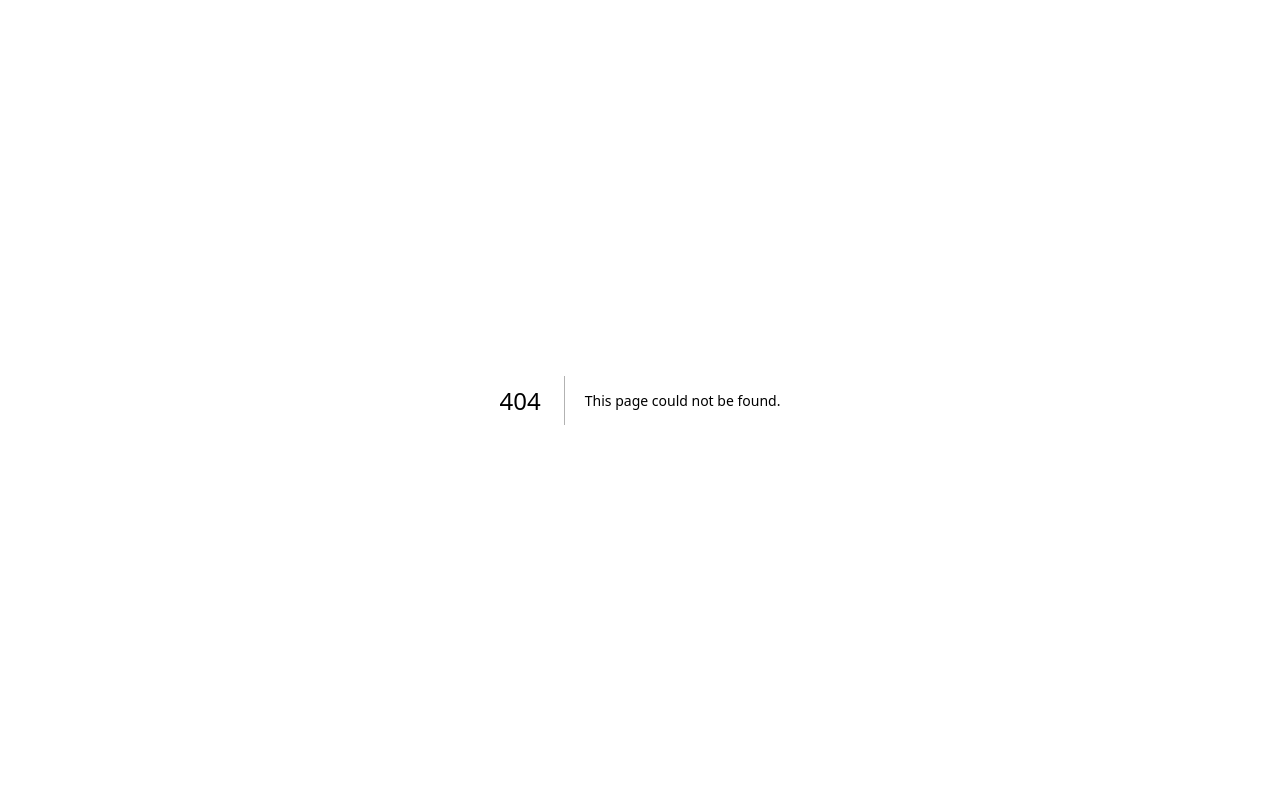
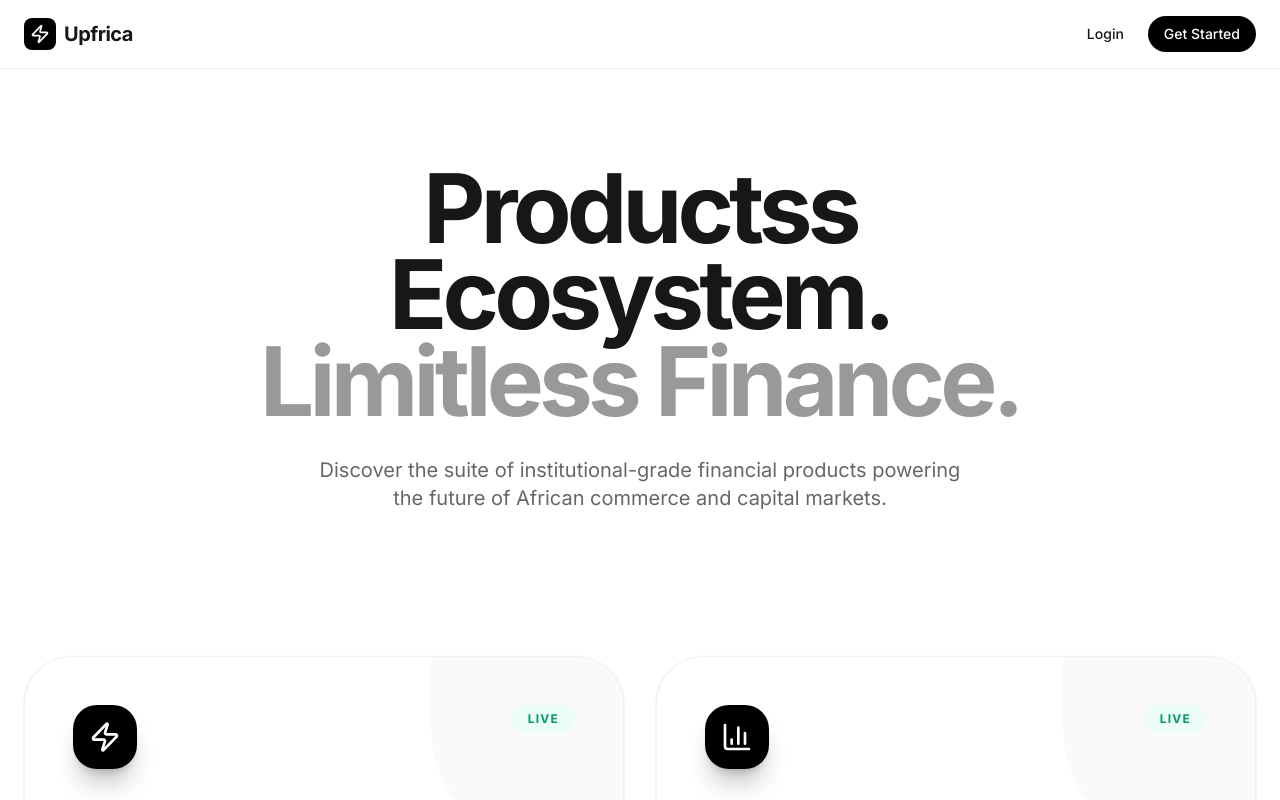
Before and after one commit to litowel/upfrica-222, a Next.js app: page /productss in a window 1280 px wide. Before the commit this address had no page. Shown: the top 800 px of the page. Built offline with nearby package versions, Linux system fonts and the light colour scheme.

Commit message:
feat: Correct product link path
Updates all internal links from "/products" to "/productss" to align with the new product page route. Also adds the missing `react-is` dependency.

```diff
--- a/app/dashboard/layout.tsx
+++ b/app/dashboard/layout.tsx
@@ -158,7 +158,7 @@ export default function DashboardLayout({ children }: { children: React.ReactNod
                     </div>
                   </Link>
                   <div className="mt-4 pt-4 border-t border-black/5">
-                    <Link href="/products" className="text-[10px] font-bold text-black hover:text-black/60 transition-colors flex items-center justify-between">
+                    <Link href="/productss" className="text-[10px] font-bold text-black hover:text-black/60 transition-colors flex items-center justify-between">
                       View All Products
                       <ArrowRight className="w-3 h-3" />
                     </Link>
--- a/app/markets/dashboard/layout.tsx
+++ b/app/markets/dashboard/layout.tsx
@@ -138,7 +138,7 @@ export default function MarketsDashboardLayout({
                   </div>
                 </Link>
                 <div className="mt-4 pt-4 border-t border-white/5">
-                  <Link href="/products" className="text-[10px] font-bold text-white hover:text-white/60 transition-colors flex items-center justify-between">
+                  <Link href="/productss" className="text-[10px] font-bold text-white hover:text-white/60 transition-colors flex items-center justify-between">
                     View All Products
                     <ArrowRight className="w-3 h-3" />
                   </Link>
--- a/app/markets/page.tsx
+++ b/app/markets/page.tsx
@@ -52,7 +52,7 @@ export default function MarketsLanding() {
                   </div>
                 </Link>
                 <div className="mt-4 pt-4 border-t border-white/5">
-                  <Link href="/products" className="text-xs font-bold text-white hover:text-white/60 transition-colors flex items-center justify-between">
+                  <Link href="/productss" className="text-xs font-bold text-white hover:text-white/60 transition-colors flex items-center justify-between">
                     View All Products
                     <ArrowRight className="w-3 h-3" />
                   </Link>
--- a/app/page.tsx
+++ b/app/page.tsx
@@ -39,7 +39,7 @@ export default function Home() {
                 </div>
               </Link>
               <div className="mt-4 pt-4 border-t border-black/5">
-                <Link href="/products" className="text-xs font-bold text-black hover:text-black/60 transition-colors flex items-center justify-between">
+                <Link href="/productss" className="text-xs font-bold text-black hover:text-black/60 transition-colors flex items-center justify-between">
                   View All Products
                   <ArrowRight className="w-3 h-3" />
                 </Link>
--- a/app/products/page.tsx
+++ b/app/productss/page.tsx
@@ -59,7 +59,7 @@ export default function ProductsPage() {
           transition={{ duration: 0.5 }}
         >
           <h1 className="text-6xl md:text-8xl font-bold tracking-tighter leading-[0.9] mb-8">
-            One Ecosystem. <br />
+            Productss Ecosystem. <br />
             <span className="text-black/40">Limitless Finance.</span>
           </h1>
           <p className="text-xl text-black/60 mb-12 max-w-2xl mx-auto">
--- a/package.json
+++ b/package.json
@@ -33,6 +33,7 @@
     "react": "^19.0.0",
     "react-dom": "^19.0.0",
     "react-hot-toast": "^2.6.0",
+    "react-is": "^19.2.4",
     "react-paystack": "^6.0.0",
     "recharts": "^3.8.0",
     "serverless-http": "^4.0.0",
```
Also changed, not shown: 1 other file (tests, documents, lock files or other folders).
